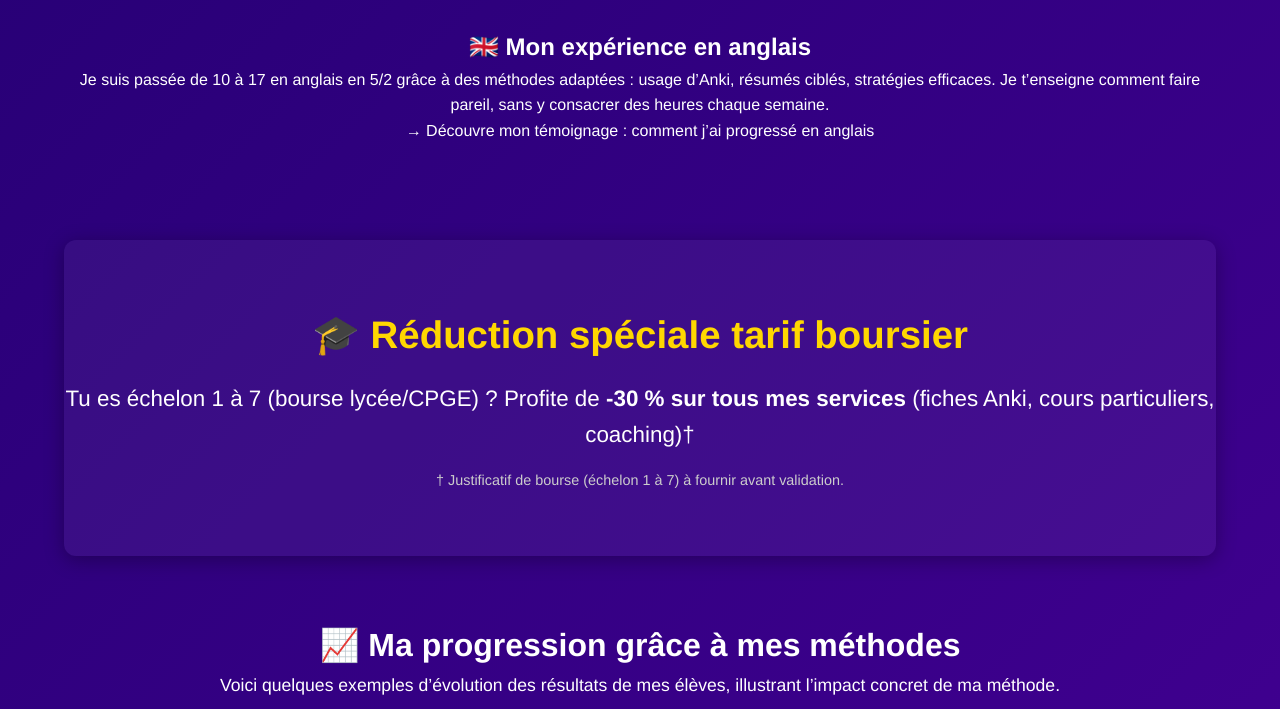
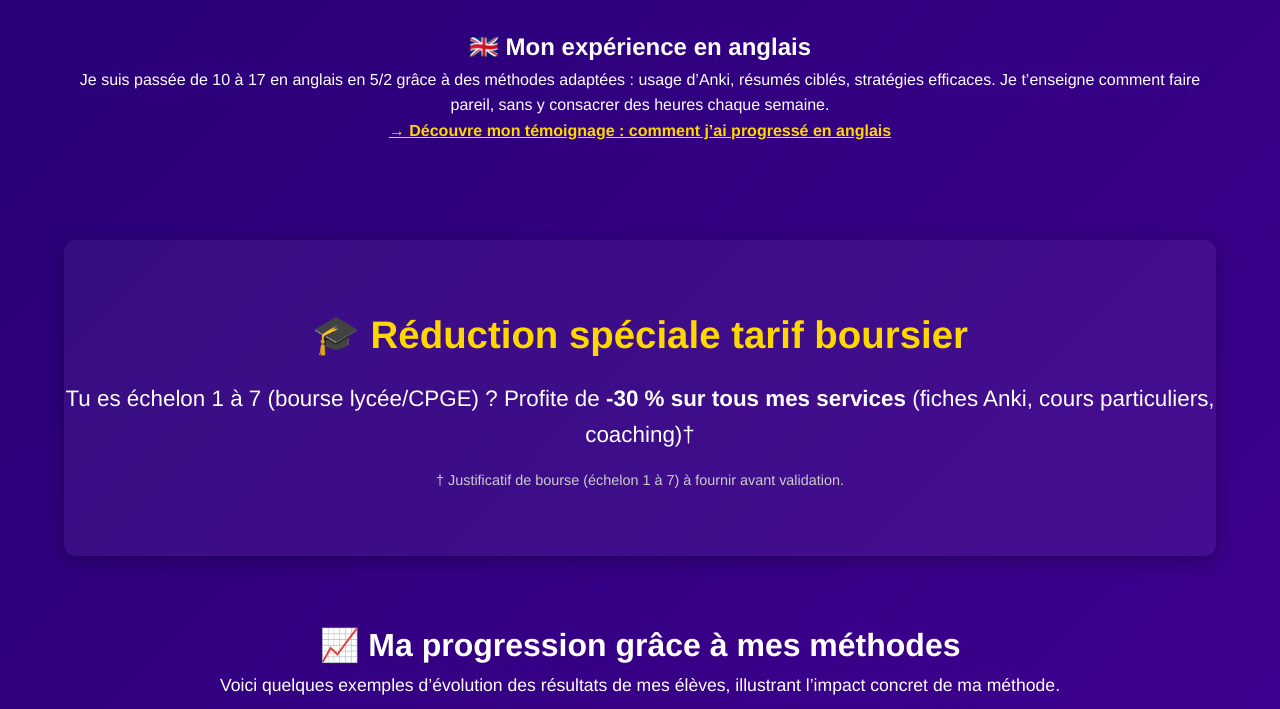
Before and after one commit to alfus5/selena, a plain HTML site: page index.html in a window 1280 px wide. Shown: the part 1320-2029 px from the top of the page. Drawn offline with Linux system fonts and the light colour scheme.

Commit message:
Update styles.css

```diff
--- a/styles.css
+++ b/styles.css
@@ -1028,3 +1028,15 @@
   font-size: 1rem;
   white-space: nowrap;
 }
+
+/* Lien vers le témoignage anglais */
+.anglais-link a {
+  color: var(--c-accent);
+  font-weight: bold;
+  text-decoration: underline;
+  transition: color var(--speed) ease;
+}
+
+.anglais-link a:hover {
+  color: var(--c-accent-dark);
+}
```
